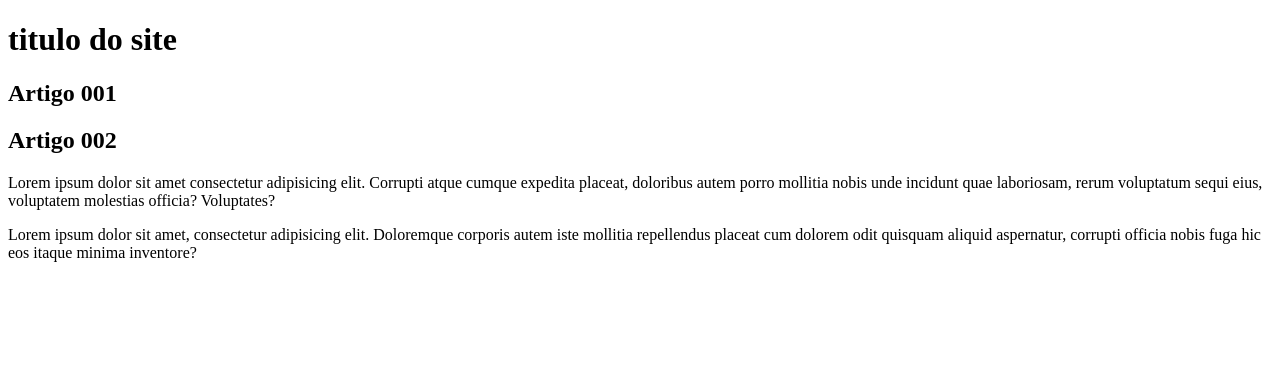
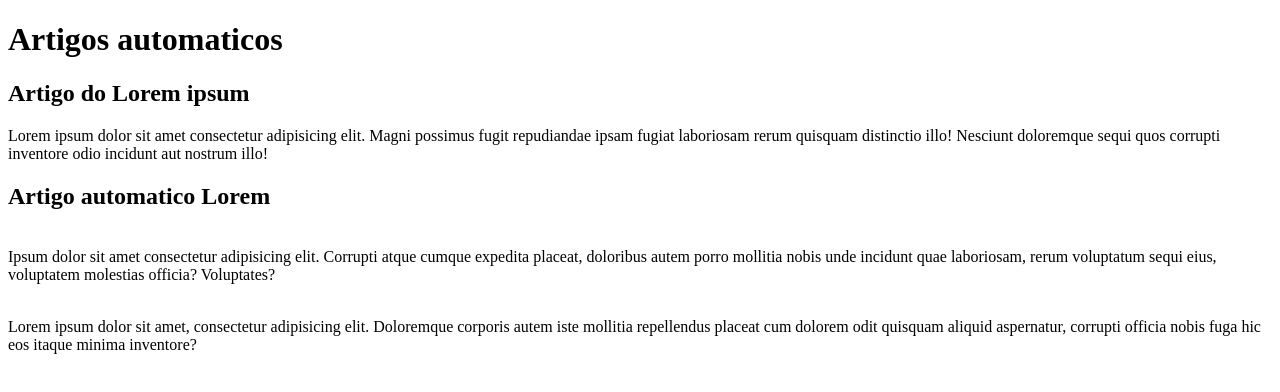
Before and after one commit to v4gh3tt1/GG_test, a plain HTML site: page index.html in a window 1280 px wide. Drawn offline with Linux system fonts and the light colour scheme.

Commit message:
Conteudo inserido
Conteudo inserido utilizando a branch [conteudo]

```diff
--- a/index.html
+++ b/index.html
@@ -8,15 +8,16 @@
 <body>
   <main>
       <header>
-          <h1>titulo do site</h1>
+          <h1>Artigos automaticos</h1>
       </header>
       <article>
-          <h2>Artigo 001</h2>
+          <h2>Artigo do Lorem ipsum</h2>
+          <p>Lorem ipsum dolor sit amet consectetur adipisicing elit. Magni possimus fugit repudiandae ipsam fugiat laboriosam rerum quisquam distinctio illo! Nesciunt doloremque sequi quos corrupti inventore odio incidunt aut nostrum illo!</p>
       </article>
       <article>
-          <h2>Artigo 002</h2>
-          <p>Lorem ipsum dolor sit amet consectetur adipisicing elit. Corrupti atque cumque expedita placeat, doloribus autem porro mollitia nobis unde incidunt quae laboriosam, rerum voluptatum sequi eius, voluptatem molestias officia? Voluptates?</p>
-          <p>Lorem ipsum dolor sit amet, consectetur adipisicing elit. Doloremque corporis autem iste mollitia repellendus placeat cum dolorem odit quisquam aliquid aspernatur, corrupti officia nobis fuga hic eos itaque minima inventore?</p>
+          <h2>Artigo automatico Lorem</h2>
+          <p><br> Ipsum dolor sit amet consectetur adipisicing elit. Corrupti atque cumque expedita placeat, doloribus autem porro mollitia nobis unde incidunt quae laboriosam, rerum voluptatum sequi eius, voluptatem molestias officia? Voluptates?</p>
+          <p><br>Lorem ipsum dolor sit amet, consectetur adipisicing elit. Doloremque corporis autem iste mollitia repellendus placeat cum dolorem odit quisquam aliquid aspernatur, corrupti officia nobis fuga hic eos itaque minima inventore?</p>
       </article>
   </main>
 </body>
```
